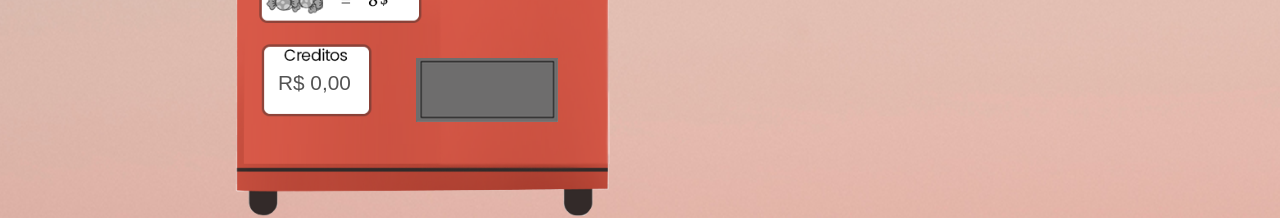
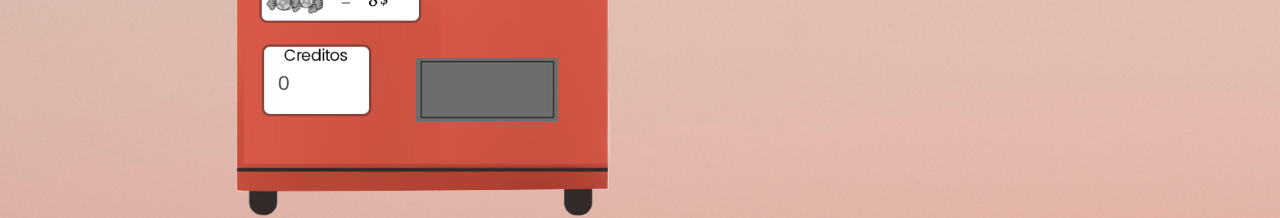
Before and after one commit to 1ZOD/Maquina-de-Doces, a Vue app: page / in a window 1280 px wide. Shown: the part 503-721 px from the top of the page. Built offline with nearby package versions, Linux system fonts and the light colour scheme.

Commit message:
Add funçao moedas

```diff
--- a/src/App.vue
+++ b/src/App.vue
@@ -13,8 +13,8 @@
       </div>
       <div class="campo-moedas">
         <button type="button" @click="umreal"><img alt="1 real" src="./assets/1real.png"  style="transition: ease 0.5s;" height="170" width="170"/></button>
-        <button type="button"><img alt="2 real" src="./assets/2reais.png" style="transition: ease 0.5s;" height="170" width="170"/></button>
-        <button type="button"><img alt="5 real" src="./assets/5reais.png" style="transition: ease 0.5s;" height="170" width="170"></button>
+        <button type="button" @click="doisreais"><img alt="2 real" src="./assets/2reais.png" style="transition: ease 0.5s;" height="170" width="170"/></button>
+        <button type="button" @click="cincoreais"><img alt="5 real" src="./assets/5reais.png" style="transition: ease 0.5s;" height="170" width="170"></button>
       </div>
     </div>
   </div>
@@ -25,13 +25,22 @@
   export default{
     data(){
       return{
-        creditos:"R$ 0,00"
+        creditos: 0
       }
     },
     methods:{
       umreal(){
-        console.log("teste")
-      }
+        this.creditos = this.creditos + 1
+        console.log(this.creditos)
+      },
+      doisreais(){
+        this.creditos = this.creditos + 2
+        console.log(this.creditos)
+      },
+      cincoreais(){
+        this.creditos = this.creditos + 5
+        console.log(this.creditos)
+      },
     }
   }
 
```
